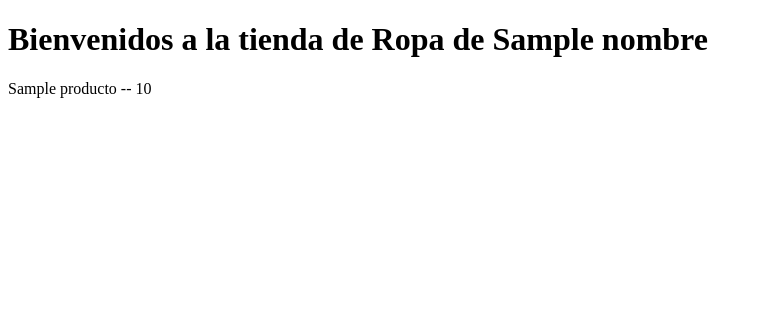
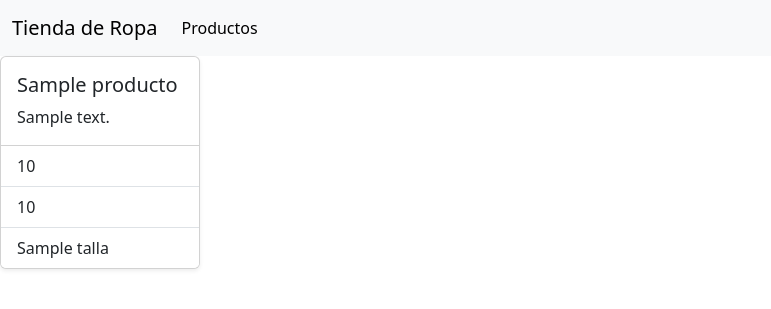
Before and after one commit to MarcoFZ5/TiendaRopaEcommerce, a Flask app: template Backend/templates/home.html in a window 1280 px wide. Shown: the top 309 px of the page, without its empty margins (0-771 px from the left). Run offline with Flask 3, Linux system fonts and the light colour scheme; the template is opened without the code that fills it: most values are stand-ins (such as "Sample title", 1, 10 or a date in 2020); parts of the project's set-up code (start-up, migrations or seed data) failed here and were passed over.

Commit message:
Feature (home.html): Show products in cards, more to improve

```diff
--- a/Backend/templates/home.html
+++ b/Backend/templates/home.html
@@ -4,12 +4,49 @@
     <meta charset="UTF-8">
     <meta name="viewport" content="width=device-width, initial-scale=1.0">
     <title>Tienda de Ropa</title>
+    <link href="https://cdn.jsdelivr.net/npm/bootstrap@5.3.8/dist/css/bootstrap.min.css" rel="stylesheet" integrity="sha384-sRIl4kxILFvY47J16cr9ZwB07vP4J8+LH7qKQnuqkuIAvNWLzeN8tE5YBujZqJLB" crossorigin="anonymous">
 </head>
 <body>
-    <h1> Bienvenidos a la tienda de Ropa de {{ nombre }} </h1>
 
-    {% for p in all_productos %}
-    <p>{{ p.nombre }} -- {{ p.precio}}</p>
-    {% endfor %}
+    <nav class="navbar navbar-expand-lg bg-body-tertiary">
+    <div class="container-fluid">
+        <a class="navbar-brand" href="#">Tienda de Ropa </a>
+        <button class="navbar-toggler" type="button" data-bs-toggle="collapse" data-bs-target="#navbarNav" aria-controls="navbarNav" aria-expanded="false" aria-label="Toggle navigation">
+        <span class="navbar-toggler-icon"></span>
+        </button>
+        <div class="collapse navbar-collapse" id="navbarNav">
+        <ul class="navbar-nav">
+            <li class="nav-item">
+            <a class="nav-link active" aria-current="page" href="#"> Productos </a>
+            </li>
+        </ul>
+        </div>
+    </div>
+    </nav>
+
+    <div class="row g-3">
+
+        {% for p in productos %}
+        <div class="col-12 col-sm-6 col-md-4 col-lg-3 col-xl-2">
+
+            <div class="card h-100 shadow-sm">
+                <div class="card-body">
+                    <h5 class="card-title">{{p.nombre}}</h5>
+                    <p class="card-text">{{p.descripcion}}</p>
+                </div>
+                <ul class="list-group list-group-flush">
+                    <li class="list-group-item">{{p.precio}}</li>
+                    <li class="list-group-item">{{p.stock}}</li>
+                    <li class="list-group-item">{{p.talla}}</li>
+                </ul>
+            </div>
+
+        </div>
+        {% endfor %}
+    </div>
+
+
+
+    <script src="https://cdn.jsdelivr.net/npm/bootstrap@5.3.8/dist/js/bootstrap.bundle.min.js" integrity="sha384-FKyoEForCGlyvwx9Hj09JcYn3nv7wiPVlz7YYwJrWVcXK/BmnVDxM+D2scQbITxI" crossorigin="anonymous"></script>
 </body>
 </html>
```
